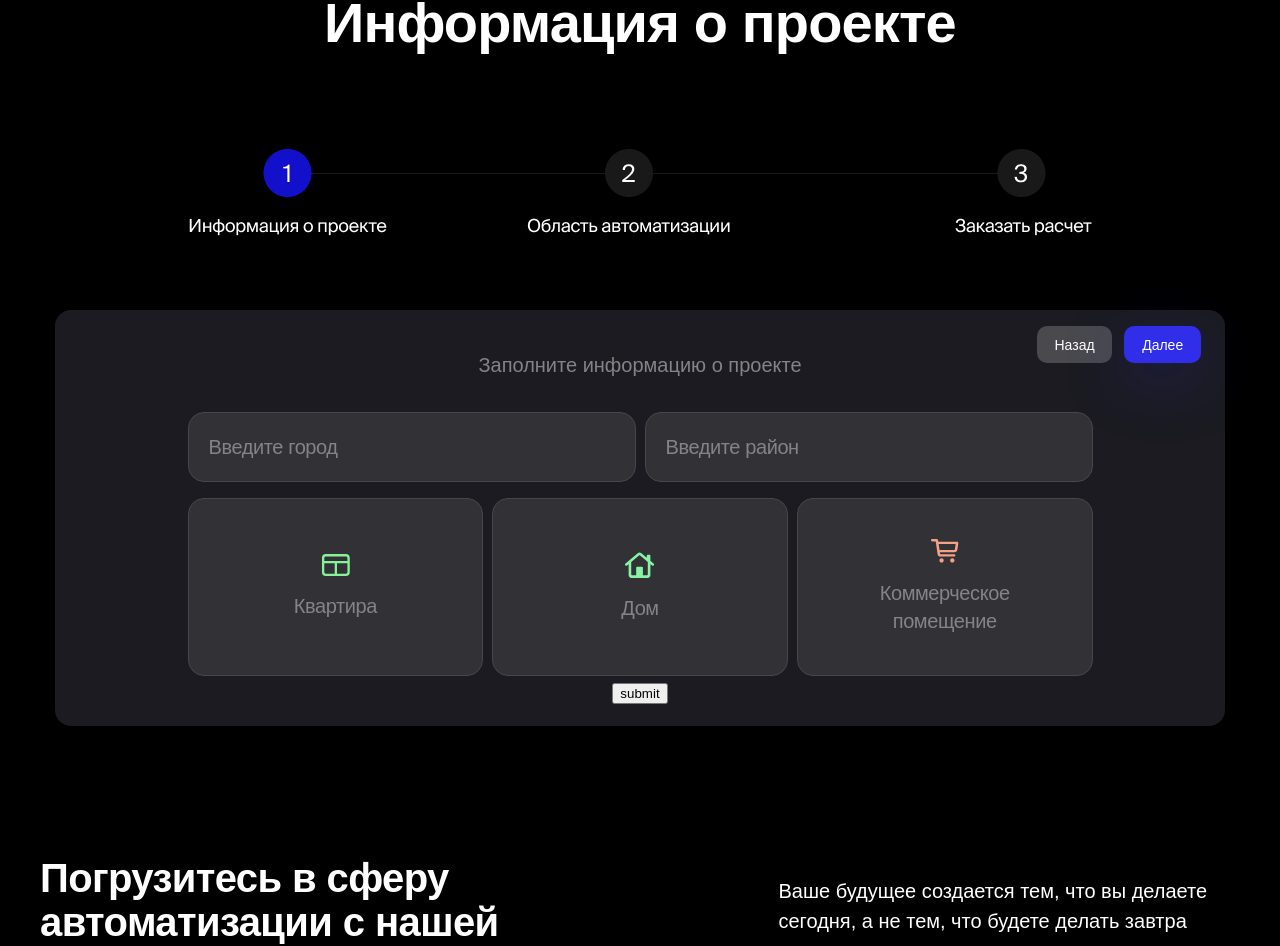
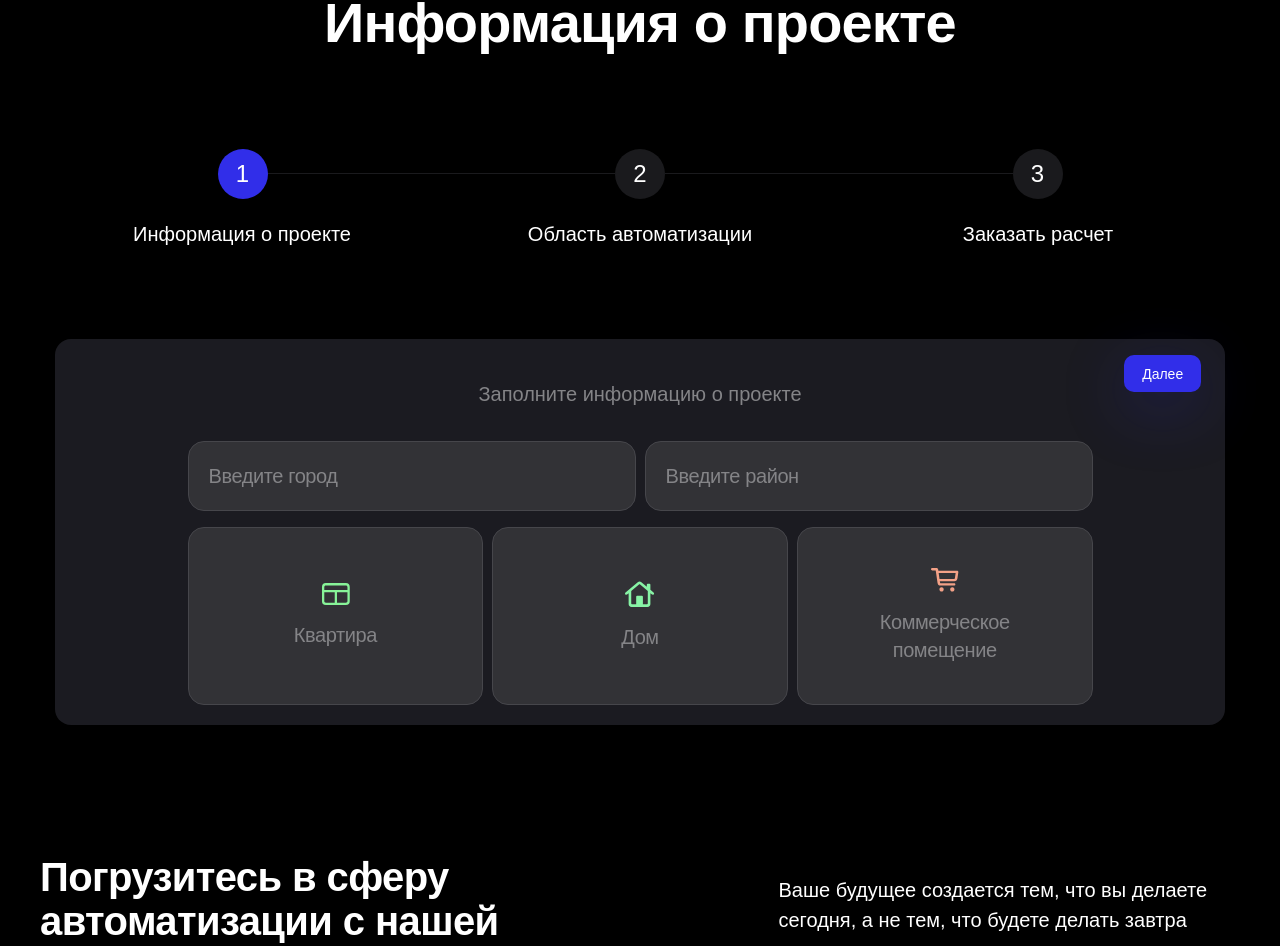
Before and after one commit to NikMakPak/revolution_landing-ord, a React (Vite) app: page / in a window 1280 px wide. Shown: the part 4870-5816 px from the top of the page. Built offline with nearby package versions, Linux system fonts and the light colour scheme.

Commit message:
feat: calculator end

```diff
--- a/src/components/StepsForm/StepsForm.jsx
+++ b/src/components/StepsForm/StepsForm.jsx
@@ -3,35 +3,51 @@ import { Formik, Form, Field } from "formik";
 import * as Yup from "yup";
 import styles from "./StepsForm.module.scss";
 
-
-
 export const StepsForm = ({ step, increment, subStep, decrement, item }) => {
   const initialValues = {
-    options: [],
+    city: "",
+    district: "",
+    roomType: "",
+    buildingStep: "",
+    square: "",
+    category1: {
+      option1: false,
+      option2: false,
+      option3: false,
+      option4: false,
+    },
+    name: "",
+    phone: "",
+    select: "",
   };
-
-  // Опции для выбора
-  const options = [
-    { id: "1", label: "Опция 1" },
-    { id: "2", label: "Опция 2" },
-    { id: "3", label: "Опция 3" },
-  ];
 
   const handleSubmit = (values) => {
     console.log(values);
   };
 
+  // todo: сделать валидацию
+
   return (
-    <>
-      <Formik
-        initialValues={{ city: "", district: "", roomType: "", buildingStep: "", square: "" }}
-        onSubmit={handleSubmit}
-      >
-        {() => (
+    <Formik initialValues={initialValues} onSubmit={handleSubmit}>
+      {({ isSubmitting }) => (
         <Form className={styles.formBg}>
           {item}
+          {step === 3 && (
+            <div
+              style={{ maxWidth: "905px", margin: "0 auto", marginTop: "24px" }}
+            >
+              <button
+                className="btn btn--modified"
+                type="submit"
+                disabled={isSubmitting}
+              >
+                Отправить расчет
+              </button>
+            </div>
+          )}
 
           <div className={styles.controls}>
+            {!(subStep === 1) && (
               <button
                 type="button"
                 className={styles.disBtn}
@@ -39,15 +55,16 @@ export const StepsForm = ({ step, increment, subStep, decrement, item }) => {
               >
                 Назад
               </button>
+            )}
+
+            {!(step > 2) && (
               <button type="button" className="btn" onClick={increment}>
                 Далее
               </button>
+            )}
           </div>
-
-            <button type="submit">submit</button>
         </Form>
       )}
     </Formik>
-    </>
   );
 };
--- a/src/sections/Calculator.jsx
+++ b/src/sections/Calculator.jsx
@@ -1,11 +1,14 @@
 import React, { useState } from "react";
 import { StepsForm } from "../components/StepsForm/StepsForm";
 import Steps from "../assets/steps.png";
-import { Formik, Form, Field } from "formik";
+import { Field } from "formik";
 
 import styles from "./Calculator.module.scss";
 
 export const Calculator = () => {
+  const [step, setStep] = useState(1);
+  const [subStep, setSubStep] = useState(1);
+
   const RoomType = () => {
     return (
       <>
@@ -79,25 +82,70 @@ export const Calculator = () => {
     );
   };
 
-  const ObjectSquere = () => {
-    const validate = (num) => {
-
-    }
+  const Specifications = () => {
     return (
       <>
-        <p>Заполните информацию о проекте</p>
+        <p>Выберите нужные спецификации</p>
         <div style={{ maxWidth: "905px", margin: "0 auto" }}>
-          <div
-            className={styles.flex}
-            style={{ marginBottom: "16px" }}
-          >
+          <div className={styles.flex} style={{ marginBottom: "16px" }}></div>
+        </div>
+      </>
+    );
+  };
+
+  const Contacts = () => {
+    return (
+      <>
+        <p>Пожалуйста, заполните форму</p>
+        <div style={{ maxWidth: "905px", margin: "0 auto" }}>
+          <div className={styles.flex}>
+            <div className={styles.Input}>
+              <Field type="text" name="name" placeholder="Ваше имя" />
+            </div>
+            <div className={styles.Input}>
+              <Field type="text" name="phone" placeholder="Номер телефона" />
+            </div>
+          </div>
+          <div className={styles.flex}>
+            <div className={styles.Input}>
+              <Field
+                as="select"
+                name="select"
+                placeholder="Предпочитаемый способ связи"
+              >
+                <option value="">Предпочитаемый способ связи</option>
+                <option value="option1">Пункт 1</option>
+                <option value="option2">Пункт 2</option>
+              </Field>
+            </div>
+            <div className={styles.Input}>
+              <Field
+                as="select"
+                name="select"
+                placeholder="Предпочитаемый способ связи"
+              >
+                <option value="">Предпочитаемый способ связи</option>
+                <option value="option1">Пункт 1</option>
+                <option value="option2">Пункт 2</option>
+              </Field>
+            </div>
+          </div>
+        </div>
+      </>
+    );
+  };
+
+  const ObjectSquere = () => {
+    return (
+      <>
+        <p>Введите площадь объекта</p>
+        <div style={{ maxWidth: "905px", margin: "0 auto" }}>
+          <div className={styles.flex} style={{ marginBottom: "16px" }}>
             <div className={styles.Input}>
               <Field
                 type="number"
                 name="square"
                 placeholder="Площадь объекта, от 11 до 500 м2"
-            min={11}
-            max={500}
               />
             </div>
           </div>
@@ -111,24 +159,49 @@ export const Calculator = () => {
       <>
         <p>Выберите этап строительства</p>
         <div style={{ maxWidth: "840px", margin: "0 auto" }}>
-         <div className={styles.flex}>
-            <Field type="radio" id="design" name="buildingStep" value="design" />
+          <div className={styles.flex}>
+            <Field
+              type="radio"
+              id="design"
+              name="buildingStep"
+              value="design"
+            />
             <label htmlFor="design" className={styles.card}>
               <p>Проектирование</p>
             </label>
-            <Field type="radio" id="roughFinish" name="buildingStep" value="roughFinish" />
+            <Field
+              type="radio"
+              id="roughFinish"
+              name="buildingStep"
+              value="roughFinish"
+            />
             <label htmlFor="roughFinish" className={styles.card}>
               <p>Черновая отделка</p>
             </label>
-            <Field type="radio" id="finalFinish" name="buildingStep" value="finalFinish" />
+            <Field
+              type="radio"
+              id="finalFinish"
+              name="buildingStep"
+              value="finalFinish"
+            />
             <label htmlFor="finalFinish" className={styles.card}>
               <p>Чистовая отделка</p>
             </label>
-            <Field type="radio" id="finishRepair" name="buildingStep" value="finishRepair" />
+            <Field
+              type="radio"
+              id="finishRepair"
+              name="buildingStep"
+              value="finishRepair"
+            />
             <label htmlFor="finishRepair" className={styles.card}>
               <p>Ремонт окончен</p>
             </label>
-            <Field type="radio" id="living" name="buildingStep" value="living" />
+            <Field
+              type="radio"
+              id="living"
+              name="buildingStep"
+              value="living"
+            />
             <label htmlFor="living" className={styles.card}>
               <p>Проживание</p>
             </label>
@@ -144,26 +217,23 @@ export const Calculator = () => {
         case 1:
           return { title: "Информация о проекте", item: <RoomType /> };
         case 2:
-          return { title: "Этап строительства", item: <BuildStep/> };
+          return { title: "Этап строительства", item: <BuildStep /> };
         case 3:
-          return { title: "Площадь объекта", item: <ObjectSquere/> };
+          return { title: "Площадь объекта", item: <ObjectSquere /> };
         default:
-          return { title: "Информация о проекте", item: null };
+          return { title: "Информация о проекте", item: <RoomType /> };
       }
     } else {
       switch (step) {
         case 2:
-          return { title: "Область автоматизации", item: null };
+          return { title: "Область автоматизации", item: <Specifications /> };
         case 3:
-          return { title: "Заказать расчет", item: null };
+          return { title: "Заказать расчет", item: <Contacts /> };
         default:
-          return { title: "Информация о проекте", item: null };
+          return { title: "Информация о проекте", item: <RoomType /> };
       }
     }
   };
-
-  const [step, setStep] = useState(1);
-  const [subStep, setSubStep] = useState(1);
 
   const increment = () => {
     if (step === 1) {
@@ -194,12 +264,41 @@ export const Calculator = () => {
         <h2>{title}</h2>
       </header>
 
-      {/* <div>этап 1</div> */}
-      <img
-        style={{ margin: "0 auto", marginBottom: "72px" }}
-        src={Steps}
-        alt="steps"
-      />
+      <div className={styles.steps}>
+        <div>
+          <span
+            className={`${step >= 1 ? styles.active : ""} ${styles.circle}`}
+          >
+            1
+          </span>
+        </div>
+        <div
+          className={`${step > 1 ? styles.active : ""} ${styles.line}`}
+        ></div>
+        <div>
+          <span
+            className={`${step >= 2 ? styles.active : ""} ${styles.circle}`}
+          >
+            2
+          </span>
+        </div>
+        <div
+          className={`${step == 3 ? styles.active : ""} ${styles.line}`}
+        ></div>
+        <div>
+          <span
+            className={`${step == 3 ? styles.active : ""} ${styles.circle}`}
+          >
+            3
+          </span>
+        </div>
+      </div>
+
+      <div className={styles.stepTitle}>
+        <p>Информация о проекте</p>
+        <p>Область автоматизации</p>
+        <p>Заказать расчет</p>
+      </div>
 
       <StepsForm
         step={step}
--- a/src/sections/Calculator.module.scss
+++ b/src/sections/Calculator.module.scss
@@ -1,12 +1,11 @@
-.header{
-    text-align: center;
-    margin-bottom: 95px;
-    h4{
-        color: #98FFE0;
-        margin-bottom: 24px;
-    }
+.header {
+  text-align: center;
+  margin-bottom: 95px;
+  h4 {
+    color: #98ffe0;
+    margin-bottom: 24px;
+  }
 }
-
 
 .flex {
   display: flex;
@@ -24,7 +23,9 @@
 }
 
 .cardImg,
-input, .card {
+input,
+.card,
+select {
   background-color: #323236;
   color: #e3e3e3;
   outline: none;
@@ -36,10 +37,11 @@ input, .card {
   transition: border, background-color 0.3s ease;
 }
 
-.cardImg, .card {
-padding: 20px;
+.cardImg,
+.card {
+  padding: 20px;
   cursor: pointer;
-  p{
+  p {
     margin: 0;
   }
   &:hover {
@@ -47,7 +49,7 @@ padding: 20px;
   }
 }
 
-.cardImg{
+.cardImg {
   padding: 40px;
   display: flex;
   flex-direction: column;
@@ -57,9 +59,47 @@ padding: 20px;
   flex: 1;
 }
 
+ .steps {
+  margin: 0 auto;
+  max-width: 905px;
+  padding-inline: 30px;
+  display: flex;
+  align-items: center;
+  justify-content: center;
 
-.card{
+  .circle {
+    display: block;
+    width: 50px;
+    height: 50px;
+    border-radius: 50%;
+    text-align: center;
+    line-height: 50px;
+    font-size: 24px;
+    background: #1A1A1D;
 
+  }
+
+  .line{
+    width: 100%;
+    height: 1px;
+    background: #1A1A1D;
+
+  }
+
+  .active{
+    background: var(--accent);
+  }
+}
+.stepTitle{
+  p{
+    width: 304px;
+    text-align: center;
+  }
+  display: flex;
+  justify-content: space-between;
+  max-width: 1100px;
+  margin: 0 auto;
+  margin-bottom: 70px;
 }
 
 .Input {
@@ -75,4 +115,8 @@ padding: 20px;
   input:focus {
     border: 1px solid #9a9ad4;
   }
+  select {
+    padding: 20px;
+    width: 100%;
+  }
 }
```
Lines whose indentation alone changed are shown as unchanged.
